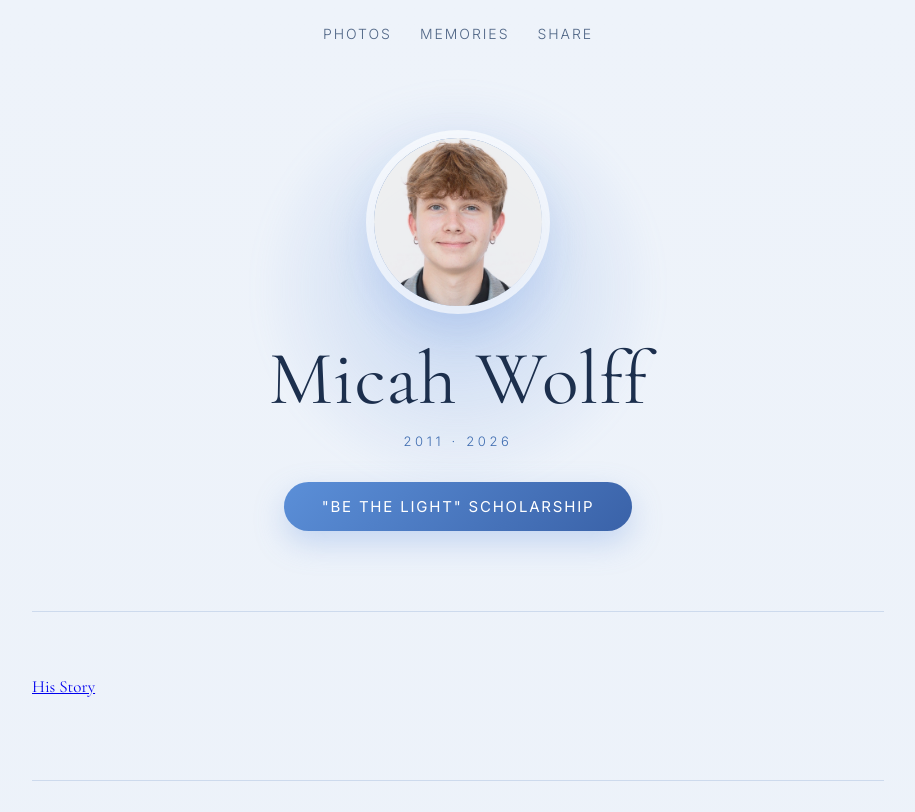
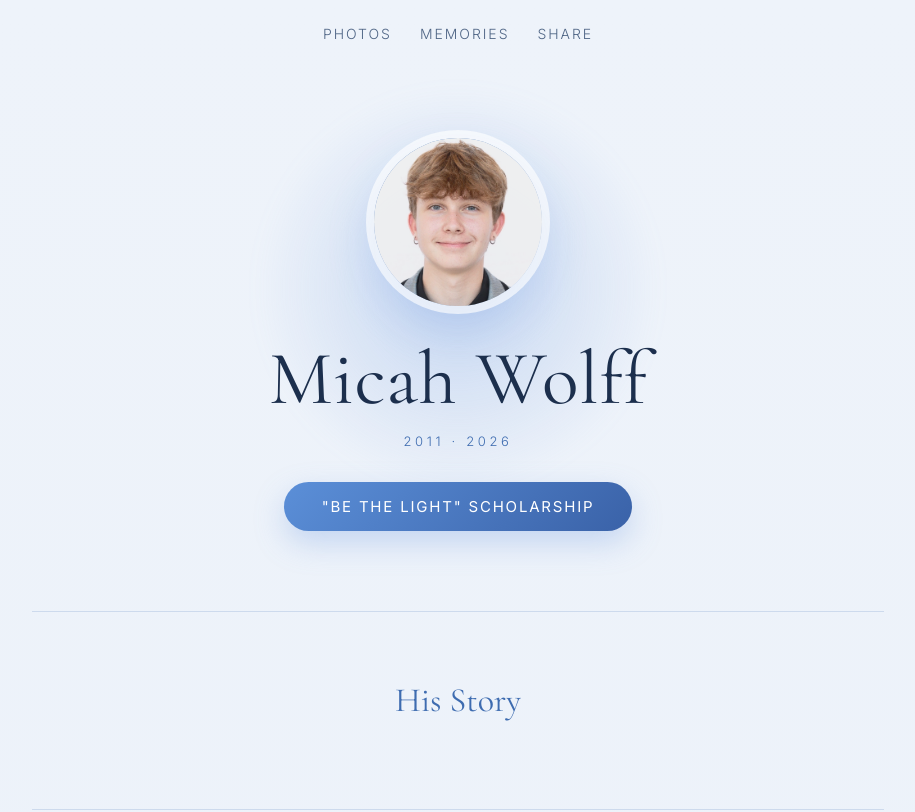
Before and after one commit to nolanjwolff/llmw, a plain HTML site: page index.html in a window 1280 px wide. Shown: the top 812 px of the page, without its empty margins (182-1097 px from the left). Drawn offline with nearby package versions, Linux system fonts and the light colour scheme.

Commit message:
updated his story link

```diff
--- a/index.html
+++ b/index.html
@@ -56,6 +56,16 @@ textarea{min-height:150px;resize:vertical}
 .row{display:flex;gap:12px;justify-content:center;flex-wrap:wrap}
 footer{text-align:center;color:var(--soft);font-size:14px;padding:50px 0 60px;border-top:1px solid var(--line)}
 @media(max-width:560px){body{font-size:16px}.quote{font-size:21px}h2{font-size:32px}nav{gap:18px;font-size:12px}}
+.about .story-link{
+  display:block;
+  text-align:center;
+  font-size:34px;
+  margin:0 auto 20px;
+  color:var(--accent);
+  text-decoration:none;
+  transition:opacity .3s;
+}
+.about .story-link:hover{opacity:.7}
 </style>
 
 <meta property="og:type" content="website">
@@ -87,7 +97,7 @@ height="0" width="0" style="display:none;visibility:hidden"></iframe></noscript>
   </header>
 
   <section class="about" id="about">
-    <a class="serif" href="https://www.simplicityfuneralandcremationcare.com/obituaries/Micah-Roman-Wolff?obId=50080071&utm_source=copy+url&utm_medium=referral&utm_campaign=obituary-share&utm_content=copy+url" target="_blank" rel="noopener">His Story</a>
+    <a class="serif story-link" href="https://www.simplicityfuneralandcremationcare.com/obituaries/Micah-Roman-Wolff?obId=50080071&utm_source=copy+url&utm_medium=referral&utm_campaign=obituary-share&utm_content=copy+url" target="_blank" rel="noopener">His Story</a>
     <p class="sub"></p>
     <p id="story"></p>
   </section>
```
